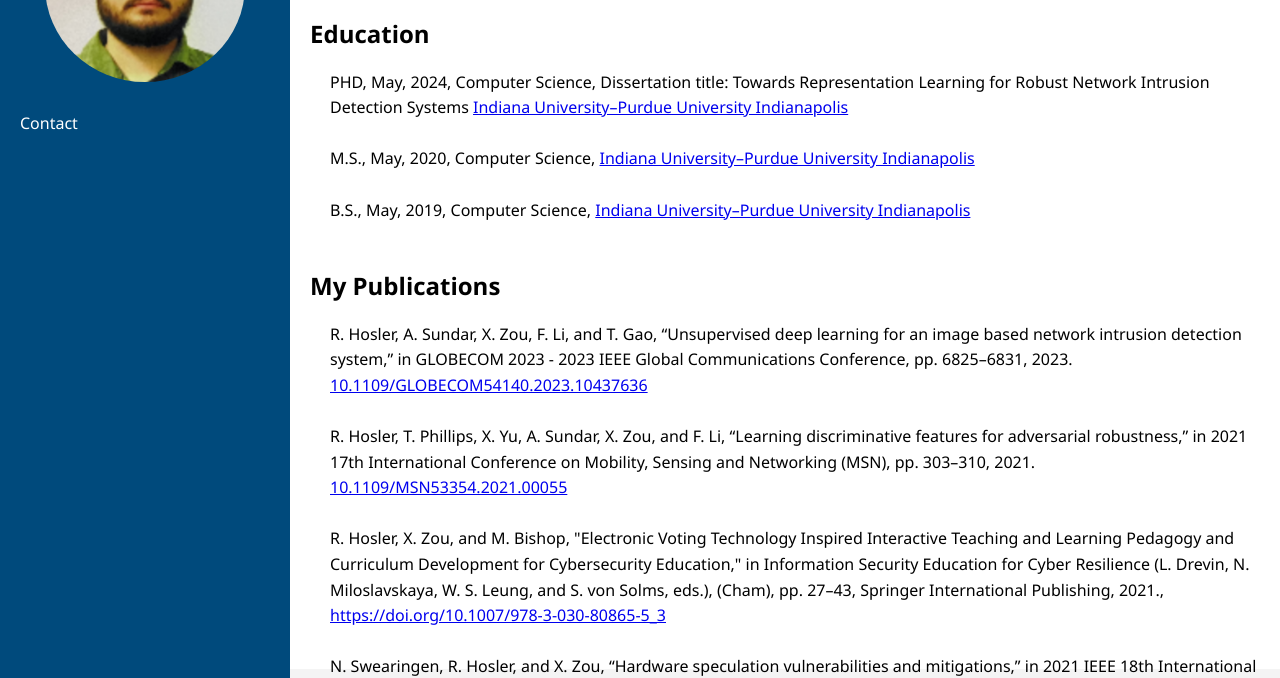
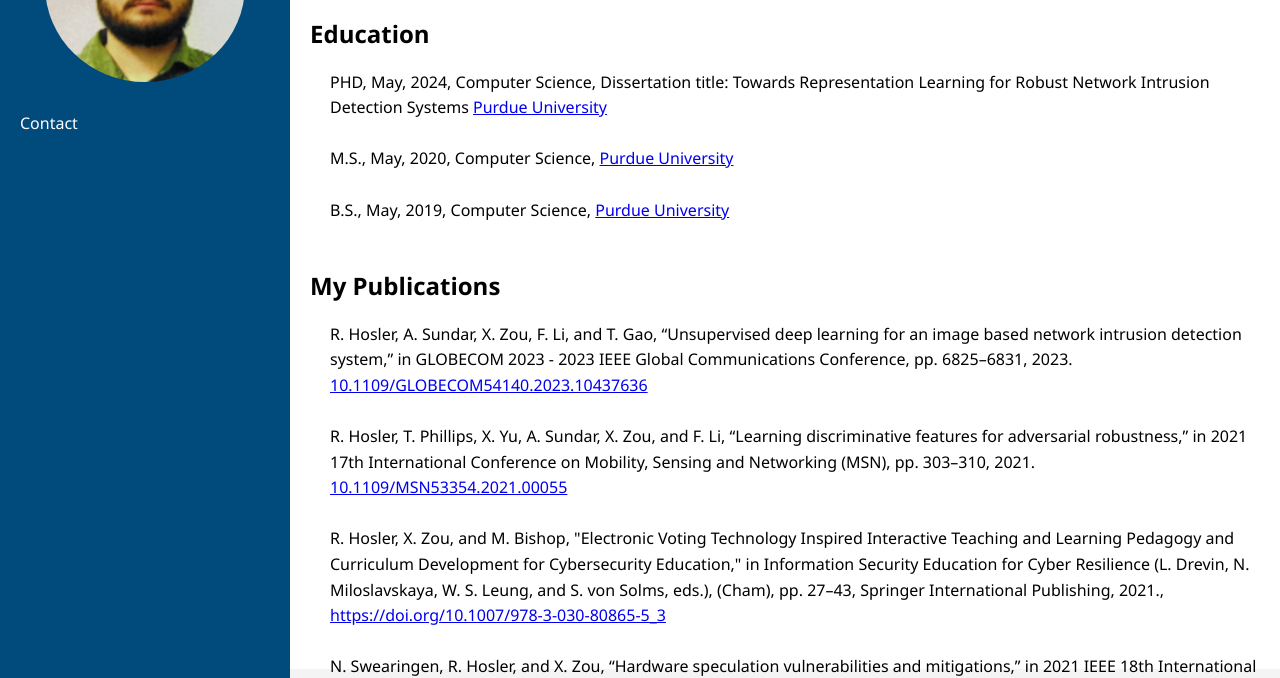
Before and after one commit to rjhosler/website, a plain HTML site: page index.html in a window 1280 px wide. Shown: the part 131-809 px from the top of the page. Drawn offline with Linux system fonts and the light colour scheme.

Commit message:
updated education

```diff
--- a/index.html
+++ b/index.html
@@ -105,13 +105,13 @@
 				<ul>
 					<li>
 						PHD, May, 2024, Computer Science, Dissertation title: Towards Representation Learning for Robust Network Intrusion Detection Systems
-						<a href="https://www.iupui.edu/" target="_blank">Indiana University–Purdue University Indianapolis</a><br><br>
+						<a href="https://www.purdue.edu/campuses/indianapolis/" target="_blank">Purdue University</a><br><br>
 
 						M.S., May, 2020, Computer Science,
-						<a href="https://www.iupui.edu/" target="_blank">Indiana University–Purdue University Indianapolis</a><br><br>
+						<a href="https://www.purdue.edu/campuses/indianapolis/" target="_blank">Purdue University</a><br><br>
 
 						B.S., May, 2019, Computer Science,
-						<a href="https://www.iupui.edu/" target="_blank">Indiana University–Purdue University Indianapolis</a><br><br>
+						<a href="https://www.purdue.edu/campuses/indianapolis/" target="_blank">Purdue University</a><br><br>
 					</li>
 				</ul>
 			</section>
```
